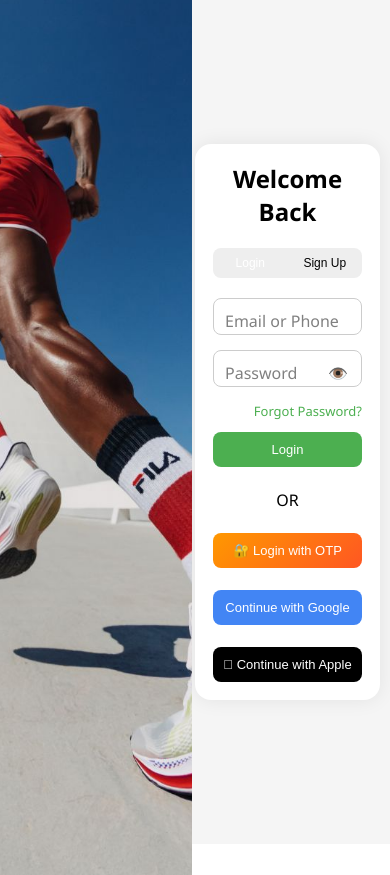
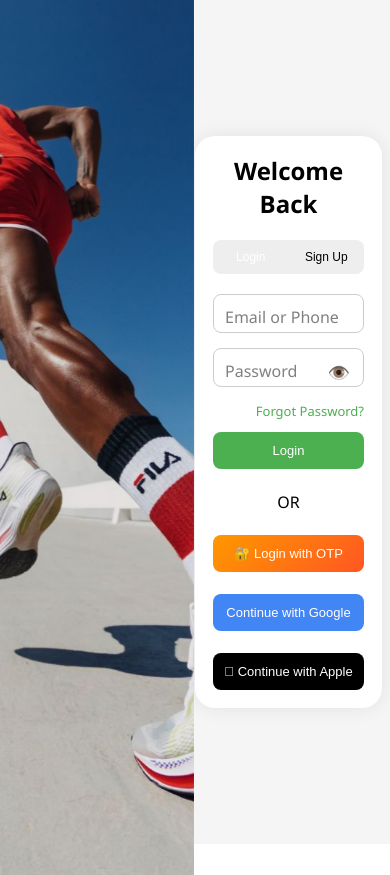
Before and after one commit to mvijayreddy-crypto/BookMyPlay, a Flask app: page /login in a window 390 px wide. Run offline with Flask 3, Linux system fonts and the light colour scheme.

Commit message:
improved mobile login layout

```diff
--- a/templates/login.html
+++ b/templates/login.html
@@ -59,6 +59,7 @@
 
         .right{
             flex:1;
+            width:55%;
             display:flex;
             justify-content:center;
             align-items:center;
@@ -234,43 +235,58 @@
         }
 
         /* RESPONSIVE */
+/* ================= RESPONSIVE ================= */
 
 @media screen and (max-width:768px){
 
+    body{
+        overflow:hidden;
+    }
+
     .left{
-                flex:1;
+        width:42%;
     }
 
     .right{
-                flex:1;
-                padding:15px;
+        width:58%;
+        padding:10px;
     }
 
     .card{
+        width:100%;
         max-width:320px;
-                padding:22px;
+        padding:20px;
+        border-radius:20px;
     }
 
     h2{
-                font-size:32px;
+        font-size:30px;
+    }
+
+    .btn{
+        font-size:14px;
+    }
+
+    .input-group input{
+        font-size:14px;
     }
 }
 
 @media screen and (max-width:480px){
 
     .left{
-                width:50%;
+        width:38%;
     }
 
     .right{
-                width:50%;
-                padding:10px;
+        width:62%;
+        padding:8px;
     }
 
     .card{
-                max-width:280px;
+        width:100%;
+        max-width:300px;
         padding:18px;
-                border-radius:16px;
     }
 
     h2{
@@ -279,25 +295,18 @@
 
     .toggle button{
         font-size:12px;
-                padding:8px;
     }
 
     .btn{
         font-size:13px;
-                padding:10px;
+        padding:11px;
     }
 
     .input-group input{
         font-size:13px;
-                padding:10px;
-                padding-right:40px;
-            }
-
-            .eye-icon{
-                font-size:16px;
+        padding:11px;
     }
 }
-
     </style>
 
 </head>
@@ -634,4 +643,4 @@ document.getElementById("signupForm")
 </script>
 
 </body>
-</html>
+</htmml>
```
Lines whose indentation alone changed are shown as unchanged.
